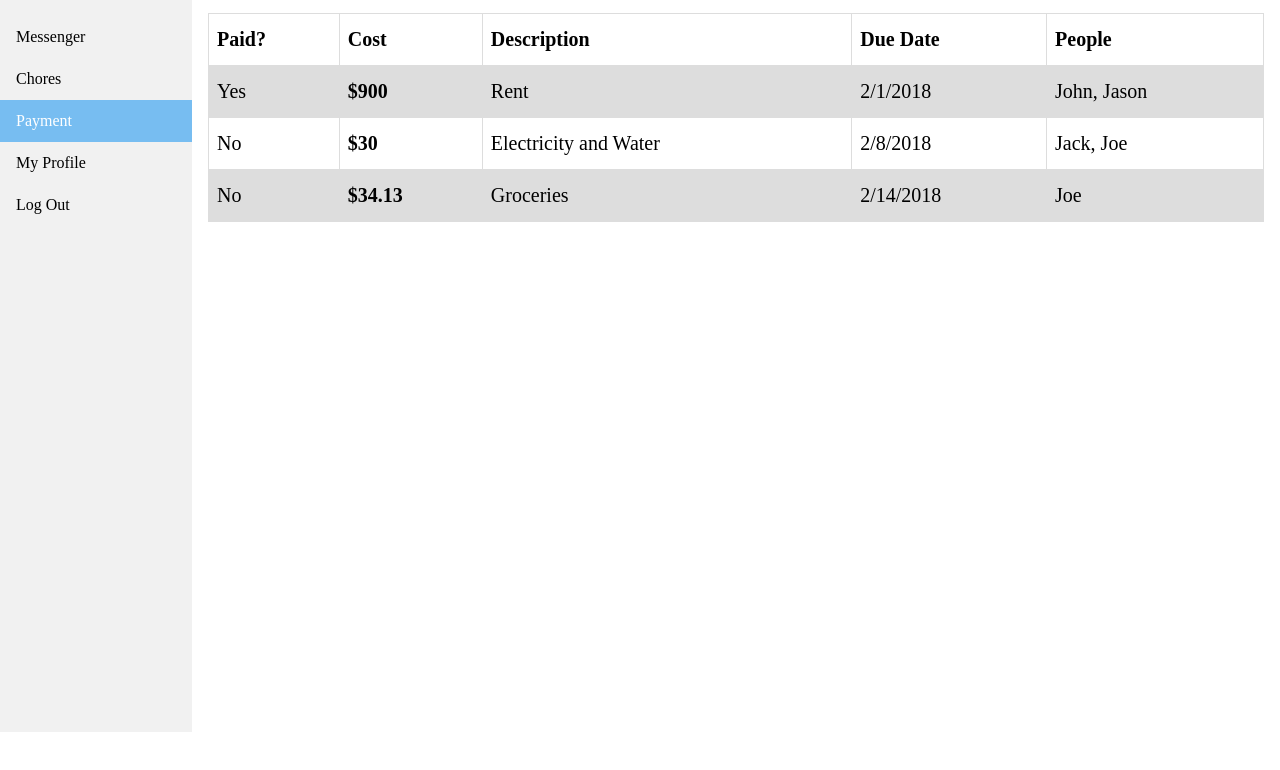
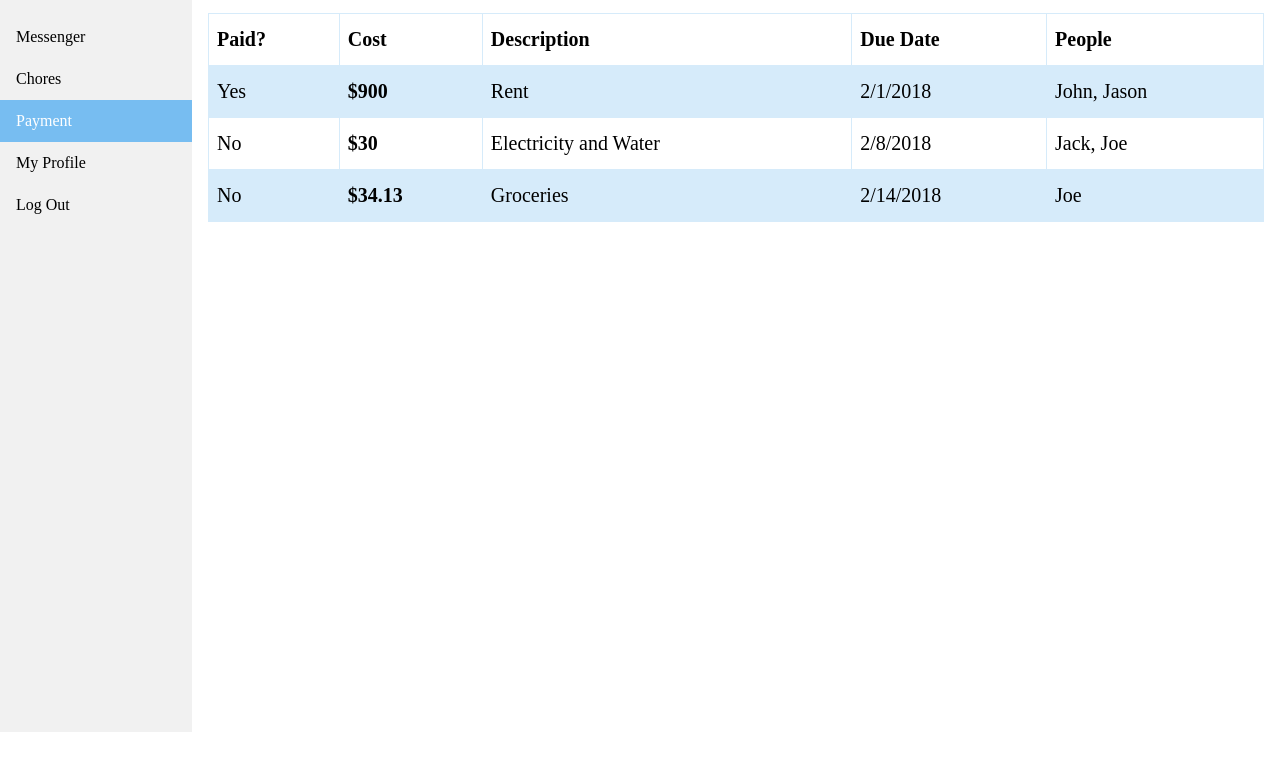
Before and after one commit to vincenteyao/CSE-134B, a plain HTML site: page payment.html in a window 1280 px wide. Shown: the part 68-838 px from the top of the page. Drawn offline with Linux system fonts and the light colour scheme.

Commit message:
changed payment table color

```diff
--- a/base.css
+++ b/base.css
@@ -116,7 +116,7 @@ input[type=text]:focus {
 }
 
 .payment-table th, td {
-   border: 1px solid #dddddd;
+   border: 1px solid #d6ebfa;
    height: 35px;
    font-size: 20px;
    padding: 8px;
@@ -133,5 +133,5 @@ input[type=text]:focus {
 }
 
 .payment-table tr:nth-child(even) {
-    background-color: #dddddd;
+    background-color: #d6ebfa;
 }
```
